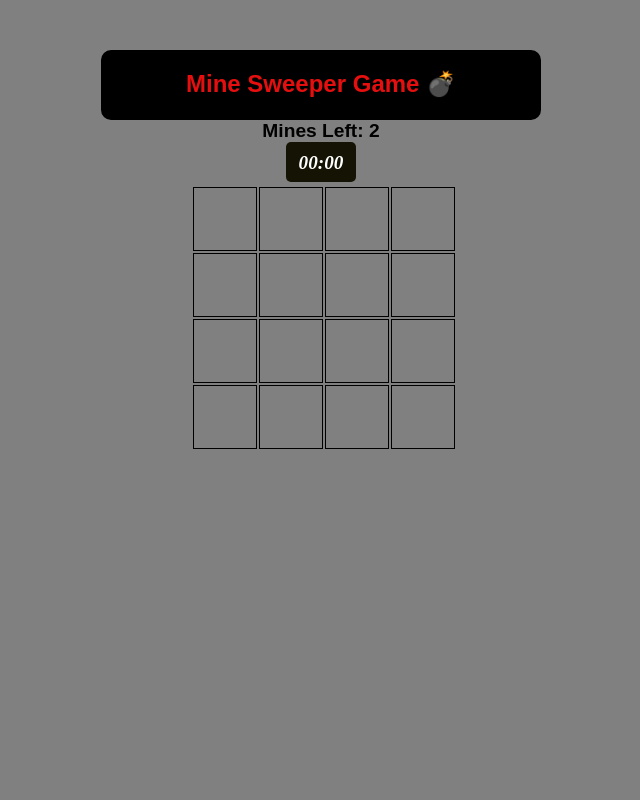
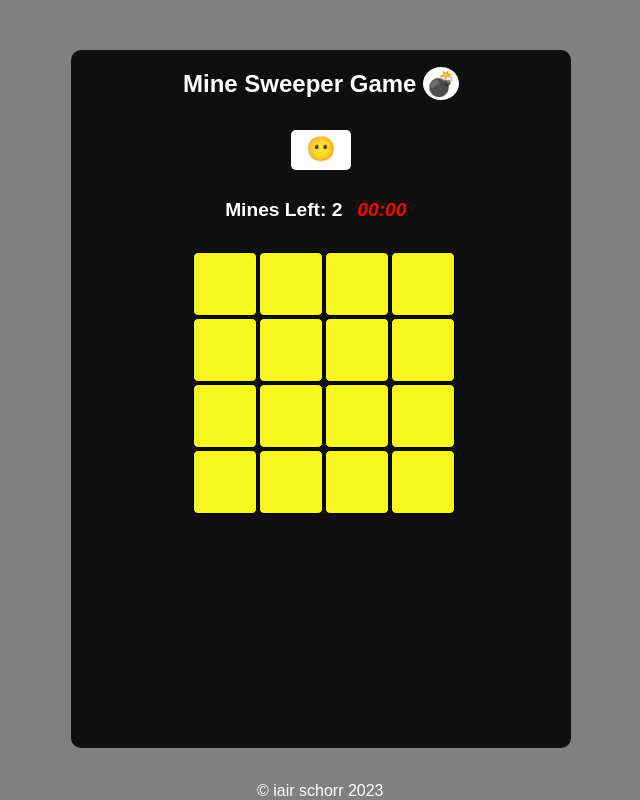
Before and after one commit to iairos/Mine-Sweeper-Game, a plain HTML site: page index.html in a window 1280 px wide. Shown: the whole page, without its empty margins (319-959 px from the left). Drawn offline with Linux system fonts and the light colour scheme.

Commit message:
css update

```diff
--- a/css/style.css
+++ b/css/style.css
@@ -2,21 +2,46 @@ body {
   background-color: gray;
   color: white;
   text-align: center;
+  font-family: Arial, Helvetica, sans-serif;
+}
+.game-container {
+  background-color: rgb(15, 15, 15);
+  padding-bottom: 500px;
+  width: 500px;
+  margin: auto;
+  border-radius: 10px;
+}
+.iairos {
+  position: absolute;
+  bottom: 0px;
+  left: 45%;
 }
 .header {
   margin: auto;
   margin-top: 50px;
+  margin-bottom: 10px;
   height: 30px;
   width: 400px;
   padding: 20px;
-  color: rgb(229, 15, 15);
-  background-color: black;
+  color: white;
   font-weight: bold;
-  font-family: Arial, Helvetica, sans-serif;
   border-radius: 10px;
 }
+.header span {
+  background-color: white;
+  border-radius: 50%;
+  padding: 3px;
+}
+.imoji {
+  background-color: white;
+  margin: auto;
+  height: 30px;
+  width: 50px;
+  padding: 5px;
+  border-radius: 5px;
+}
 .timer {
-  margin: auto;
+  display: inline-block;
   height: 20px;
   width: 50px;
   padding: 10px;
@@ -24,23 +49,26 @@ body {
   font-style: italic;
   font-weight: bold;
   border-radius: 5px;
-  background-color: rgb(21, 19, 3);
+  color: red;
 }
-h3 {
+.mines-left {
+  display: inline-block;
   margin: auto;
   text-align: center;
-  color: black;
+  color: white;
   font-size: larger;
-  font-family: Arial, Helvetica, sans-serif;
 }
 .board-container {
-  margin-top: 35px;
+  margin-top: 100px;
   position: absolute;
   top: 150px;
   left: calc(50% - 130px);
 }
 
 .cell {
+  border-radius: 5px;
+  background-color: rgb(246, 246, 32);
+  cursor: pointer;
   width: 60px;
   height: 60px;
   color: black;
@@ -54,17 +82,21 @@ h3 {
   height: 250px;
   background-color: rgb(222, 226, 228);
   color: black;
-  font-size: 32px;
-
+  font-size: 28px;
   position: absolute;
   top: 150px;
   left: calc(30% - 150px);
+  border-radius: 10px;
 }
 
 .restart-btn {
+  position: absolute;
   margin-top: 20px;
   background-color: black;
   color: rgb(230, 221, 221);
   padding: 10px;
   cursor: pointer;
+  bottom: 0px;
+  border-radius: 5px;
+  left: 40%;
 }
--- a/index.html
+++ b/index.html
@@ -8,16 +8,21 @@
     <link rel="stylesheet" href="css/style.css" />
   </head>
   <body onload="onInit()">
+    <div class="game-container">
       <div>
-      <h2 class="header">Mine Sweeper Game 💣</h2>
-      <h3>Mines Left: <span></span></h3>
-      <div class="timer"></div>
+        <h2 class="header">Mine Sweeper Game <span> 💣 </span></h2>
+        <h2 class="imoji"><span>😶</span></h2>
+        <h3 class="mines-left">Mines Left: <span></span></h3>
+        <h3 class="timer"></h3>
       </div>
       <div class="board-container"></div>
       <div class="modal">
         <h3 class="msg"></h3>
         <button class="restart-btn" onclick="onInit()">Play Again</button>
       </div>
+      <span class="iairos"> © iair schorr 2023</span>
+    </div>
+
     <script src="js/main.js"></script>
     <script src="js/util.js"></script>
   </body>
--- a/js/main.js
+++ b/js/main.js
@@ -14,7 +14,8 @@ var gGame = {
   secsPassed: 0,
   isClicked: false,
 }
-var gElMinesLeft = document.querySelector('h3 span')
+var gElMinesLeft = document.querySelector('.mines-left span')
+var gElImoji = document.querySelector('.imoji')
 
 function onInit() {
   gGame.isOn = true
@@ -110,6 +111,7 @@ function onCellClicked(elCell, i, j) {
   else if (cell.isMine && gCountTimesClicked >= 2) {
     gameOver()
     gGame.isOn = false
+    gElImoji.textContent = '😭'
     openModal(`Game Over`)
 
     return
@@ -194,6 +196,7 @@ function checkVictory() {
     if (gGame.markedCount !== mines) {
       openModal(`You actually coulve won but didnt mark the mines`)
     } else {
+      gElImoji.textContent = '😀'
       openModal('Victory!!!')
     }
   }
@@ -215,6 +218,7 @@ function closeModal() {
   gCountTimesClicked = 0
   var elTimerDiv = document.querySelector('.timer')
   elTimerDiv.textContent = `00:00`
+  gElImoji.textContent = '😶'
 }
 
 function createTimer() {
```
Lines whose indentation alone changed are shown as unchanged.
